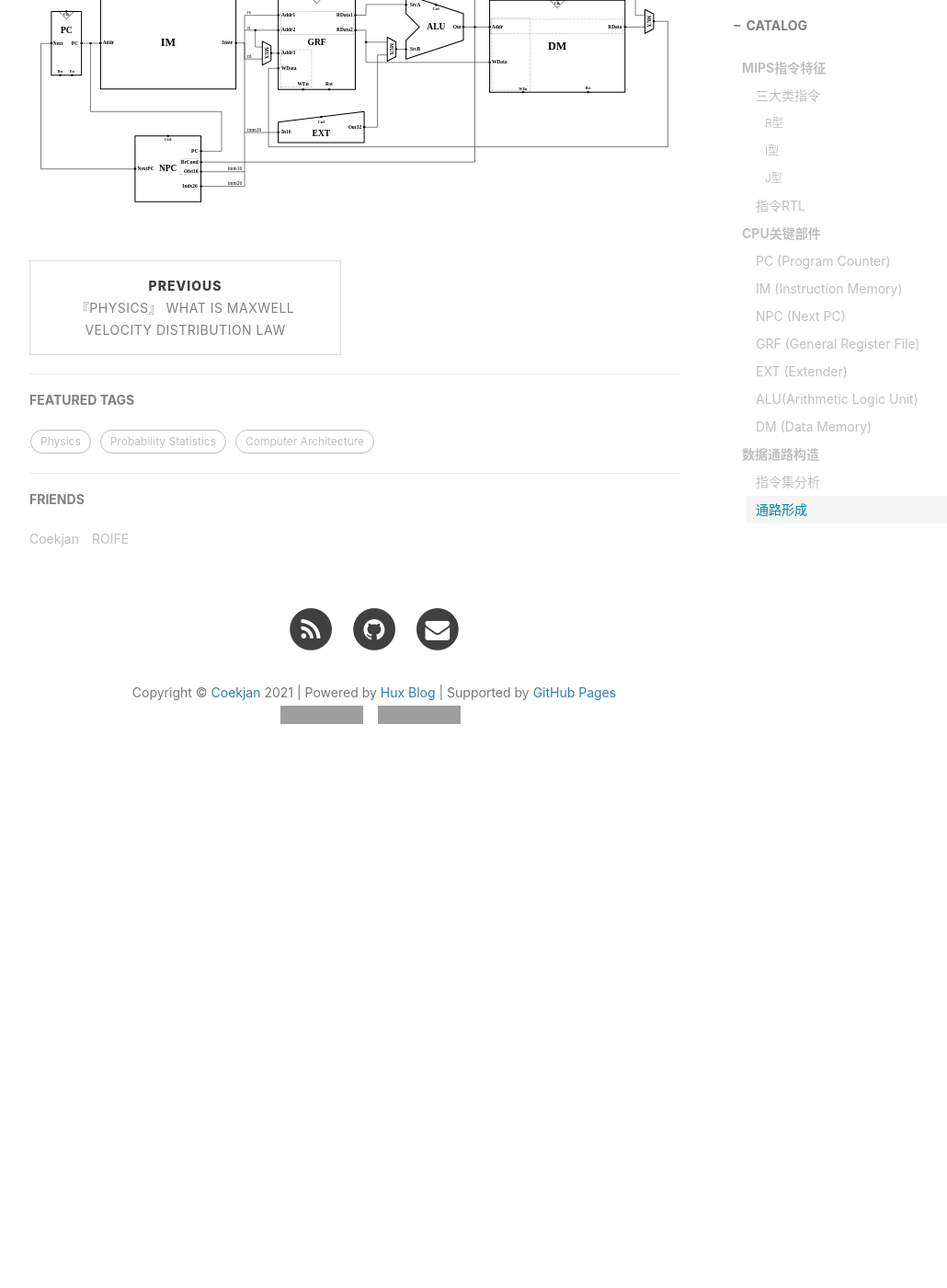
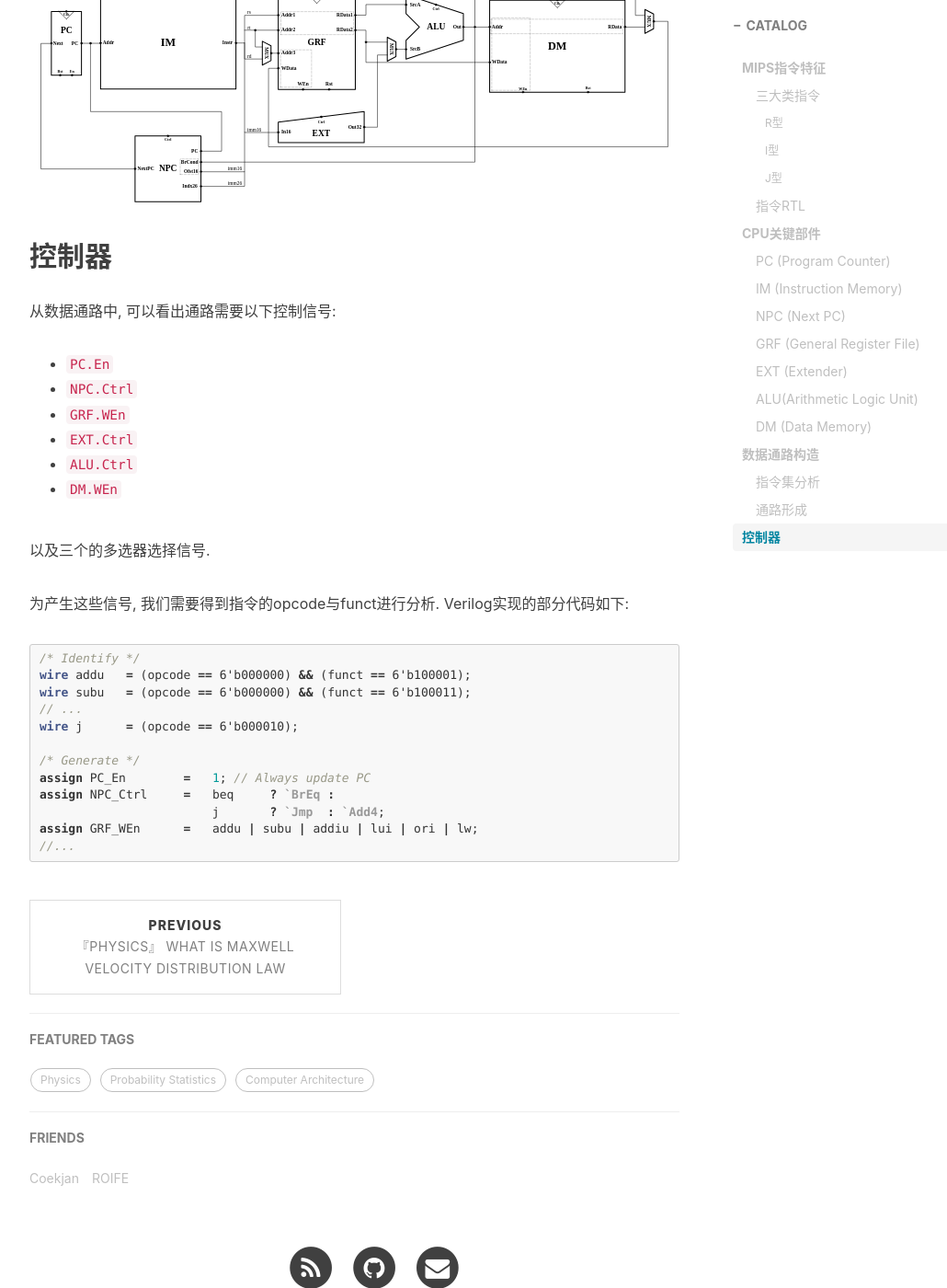
Before and after one commit to Coekjan/coekjan.github.io, a Jekyll site: the page built from _posts/Computer-Architecture/2021-01-17-Single-Cycle-CPU.md, in a window 1280 px wide and 1400 px high, scrolled down 6704 px. Shown: the whole window at 92% size, without its empty margins (233-1263 px from the left). Built offline with Jekyll 4.4.1, drawn with Linux system fonts in a browser that asks for light colours; nearby versions of some CDN libraries; comment, search, counter and statistics services are not loaded; before the commit the page ends 7585 px from its top, so only the background shows below that; grey boxes are pictures that could not be loaded.

Commit message:
Update 2021-01-17-Single-Cycle-CPU.md

````diff
--- a/_posts/Computer-Architecture/2021-01-17-Single-Cycle-CPU.md
+++ b/_posts/Computer-Architecture/2021-01-17-Single-Cycle-CPU.md
@@ -145,3 +145,32 @@ Next PC的计算模块: 用于计算下一条指令的PC.
 ### 通路形成
 
 ![]({{ '/img/S-CPU-DP.svg' | prepend: site.baseurl}})
+
+## 控制器
+
+从数据通路中, 可以看出通路需要以下控制信号:
+* `PC.En`
+* `NPC.Ctrl`
+* `GRF.WEn`
+* `EXT.Ctrl`
+* `ALU.Ctrl`
+* `DM.WEn`
+
+以及三个的多选器选择信号.
+
+为产生这些信号, 我们需要得到指令的opcode与funct进行分析. Verilog实现的部分代码如下:
+
+```verilog
+/* Identify */
+wire addu   = (opcode == 6'b000000) && (funct == 6'b100001);
+wire subu   = (opcode == 6'b000000) && (funct == 6'b100011);
+// ...
+wire j      = (opcode == 6'b000010);
+
+/* Generate */
+assign PC_En        =   1; // Always update PC
+assign NPC_Ctrl     =   beq     ? `BrEq :
+                        j       ? `Jmp  : `Add4;
+assign GRF_WEn      =   addu | subu | addiu | lui | ori | lw;
+//...
+```
````
